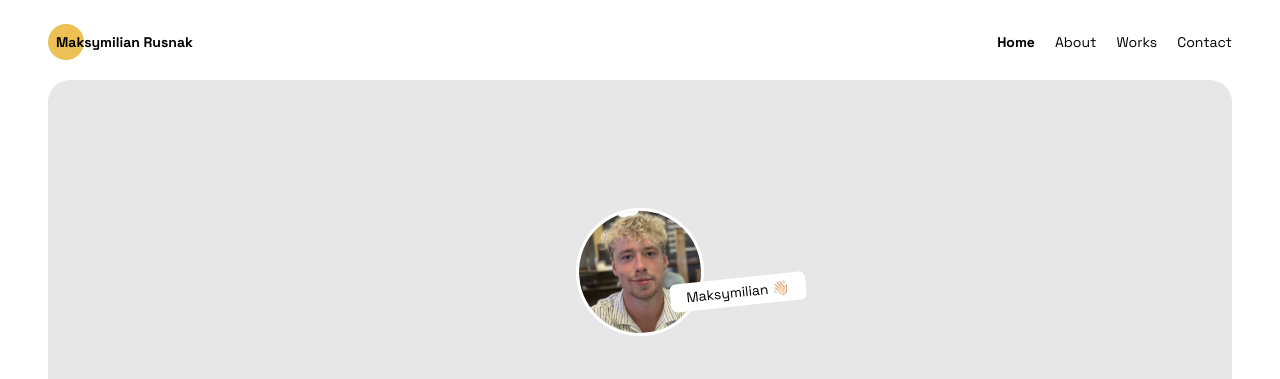
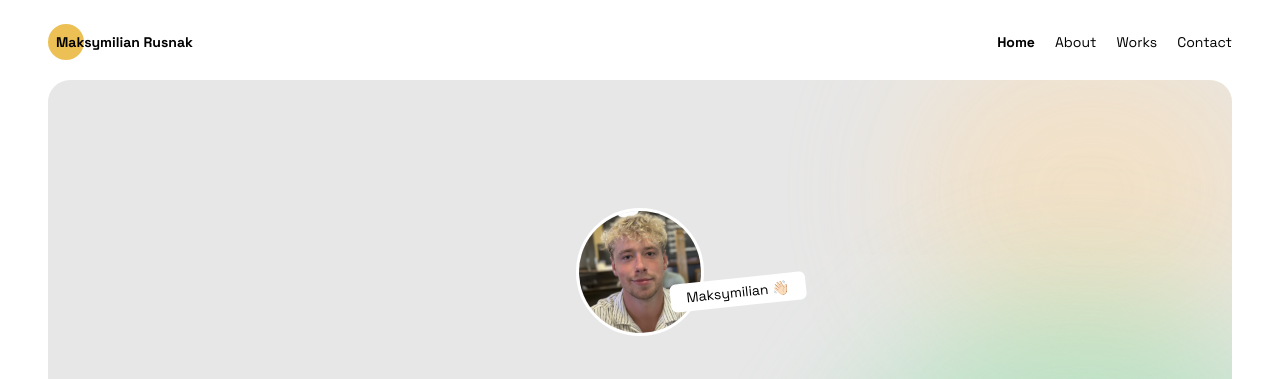
Before and after one commit to Ontonieja/portfolio, a Next.js app: page / in a window 1280 px wide. Shown: the top 379 px of the page. Built offline with nearby package versions, Linux system fonts and the light colour scheme.

Commit message:
create reusable blured shape component

```diff
--- /dev/null
+++ b/src/components/ui/BlurredShape.tsx
@@ -0,0 +1,7 @@
+import { cn } from "@/lib/utils";
+
+export default function BlurredShape({ className }: { className: string }) {
+  return (
+    <div className={cn("absolute z-0  blur-3xl rounded-full", className)}></div>
+  );
+}
```
